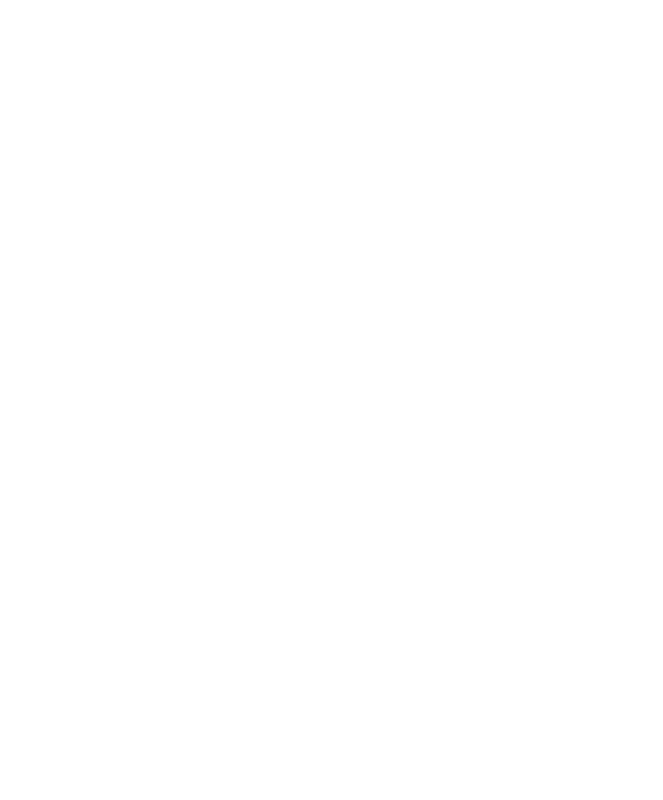
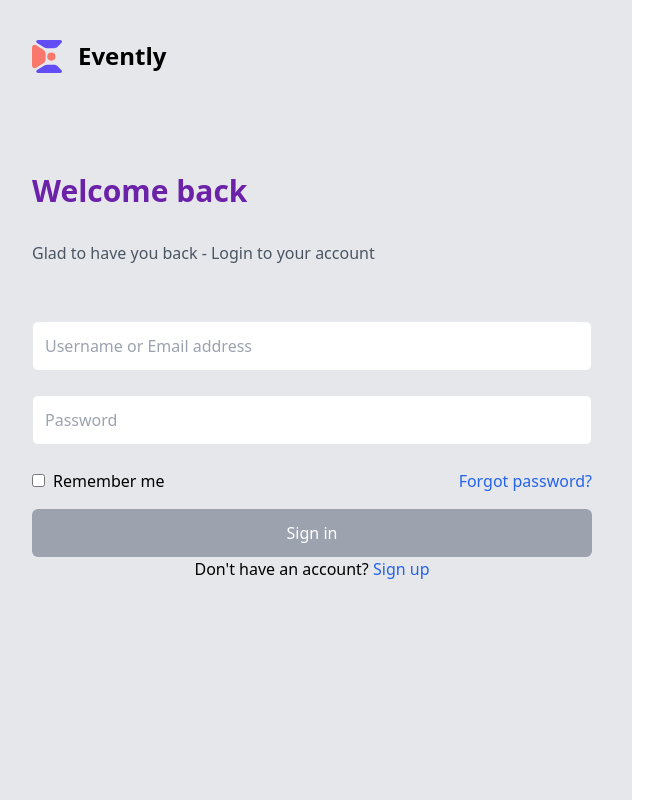
Before and after one commit to Mcdemzy/Evently-EMS, a React (Vite) app: page /test in a window 1280 px wide. Before the commit this address had no page. Shown: the whole page, without its empty margins (8-671 px from the left). Built offline with nearby package versions, Linux system fonts and the light colour scheme.

Commit message:
Completed Login Screen

```diff
--- a/src/App.tsx
+++ b/src/App.tsx
@@ -10,12 +10,14 @@ import PreviewTicket from "./events/2/PreviewTicket";
 import AllEvents from "./components/Events/AllEvents/AllEvents";
 import Signup from "./components/Auth/Signup/Signup";
 import Login from "./components/Auth/Login/Login";
+import Test from "./Test";
 
 const App = () => {
   return (
     <Router>
       <Routes>
         <Route path="/" element={<LandingPage />} />
+        <Route path="/test" element={<Test />} />
         <Route path="/about" element={<AboutPage />} />
         <Route path="/events/all" element={<AllEvents />} />
         <Route path="/signup" element={<Signup />} />
--- /dev/null
+++ b/src/Test.tsx
@@ -0,0 +1,69 @@
+import { Link } from "react-router-dom";
+
+const Test = () => {
+  return (
+    <>
+      <main className="h-screen md:w-1/2 bg-gray-200 p-10 flex flex-col gap-[100px]">
+        <div className="flex gap-4">
+          <img
+            src="images/logo.svg"
+            width={30}
+            height={50}
+            alt="Evently Logo"
+          />
+          <span className="md:text-2xl text-xl font-bold">Evently</span>
+        </div>
+
+        {/* Form Section */}
+
+        <section>
+          <form className="space-y-4 flex flex-col justify-end h-full">
+            <div className="flex flex-col gap-6">
+              <h1 className="text-3xl font-bold text-purple-800 mb-2">
+                Welcome back
+              </h1>
+              <p className="text-gray-600 mb-8">
+                Glad to have you back - Login to your account
+              </p>
+              <input
+                type="text"
+                placeholder="Username or Email address"
+                className="w-full p-3 border rounded-md"
+              />
+              <input
+                type="password"
+                placeholder="Password"
+                className="w-full p-3 border rounded-md"
+              />
+              <div className="flex items-center justify-between">
+                <div className="flex items-center space-x-2">
+                  <input type="checkbox" id="remember" />
+                  <label htmlFor="remember">Remember me</label>
+                </div>
+                <Link to="/forgot-password" className="text-blue-600">
+                  Forgot password?
+                </Link>
+              </div>
+            </div>
+            <div>
+              <button
+                type="submit"
+                className="w-full p-3 bg-gray-400 rounded-md text-white"
+              >
+                Sign in
+              </button>
+              <p className="text-center">
+                Don't have an account?{" "}
+                <Link to="/signup" className="text-blue-600">
+                  Sign up
+                </Link>
+              </p>
+            </div>
+          </form>
+        </section>
+      </main>
+    </>
+  );
+};
+
+export default Test;
--- a/src/components/Auth/Login/Login.tsx
+++ b/src/components/Auth/Login/Login.tsx
@@ -1,30 +1,14 @@
 import { Link } from "react-router-dom";
+import ImageSlider from "../../shared/ImageSlider/ImageSlider";
 
 const Login = () => {
   return (
     <div className="h-screen flex flex-col md:flex-row">
-      {/* Left side - Image slider (optional, like the signup) */}
-      <div className="hidden md:block w-1/2 relative">
-        <img
-          src="images/event-login.png"
-          alt="Event"
-          className="h-full object-cover"
-        />
-        <div className="absolute bottom-0 p-8 text-white">
-          <h2 className="text-[1.5rem] font-semibold text-center">
-            Dream big, plan bigger, and make magic happen.
-          </h2>
-        </div>
-        <Link
-          to="/signup"
-          className="absolute top-4 right-4 text-white bg-opacity-30 bg-black p-2 border border-white border-solid w-20 flex justify-center rounded-3xl z-[10000]"
-        >
-          Sign up
-        </Link>
-      </div>
+      {/* Left side - Image Slider */}
+      <ImageSlider />
 
       {/* Right side - Login form */}
-      <div className="w-full md:w-1/2 h-fit pt-5 bg-white flex justify-center items-center">
+      <div className="w-full h-screen md:w-1/2 h-fit pt-5 bg-white flex justify-center items-center">
         <div className="w-4/5 lg:w-2/3">
           <div className="mb-8">
             <div className="flex gap-4">
--- a/src/components/Auth/Signup/Signup.tsx
+++ b/src/components/Auth/Signup/Signup.tsx
@@ -1,9 +1,7 @@
-import { Swiper, SwiperSlide } from "swiper/react";
-// import { Pagination, Autoplay } from "swiper";
-import "swiper/css";
-import "swiper/css/pagination";
+// import "swiper/css";
+// import "swiper/css/pagination";
 import { Link } from "react-router-dom";
-import { Autoplay, Pagination } from "swiper/modules";
+import ImageSlider from "../../shared/ImageSlider/ImageSlider";
 
 const Signup = () => {
   return (
@@ -89,66 +87,7 @@ const Signup = () => {
       </div>
 
       {/* Right side - Image slider */}
-      <div className="hidden md:block w-1/2 relative">
-        <Swiper
-          spaceBetween={30}
-          slidesPerView={1}
-          loop={true}
-          autoplay={{ delay: 3000, disableOnInteraction: false }}
-          pagination={{ clickable: true }}
-          modules={[Pagination, Autoplay]}
-          className="h-full"
-        >
-          <SwiperSlide>
-            <div className="h-full w-full flex items-center justify-center">
-              <img
-                src="images/event.png"
-                alt="Event 1"
-                className="h-full object-cover"
-              />
-              <div className="absolute bottom-0 p-8 text-white">
-                <h2 className="text-[1.5rem] font-semibold text-center">
-                  Dream big, plan bigger, and make magic happen.
-                </h2>
-              </div>
-            </div>
-          </SwiperSlide>
-          <SwiperSlide>
-            <div className="h-full w-full flex items-center justify-center">
-              <img
-                src="images/event2.png"
-                alt="Event 2"
-                className="h-full object-cover"
-              />
-              <div className="absolute bottom-0 p-8 text-white">
-                <h2 className="text-[1.5rem] font-semibold text-center">
-                  Create unforgettable moments.
-                </h2>
-              </div>
-            </div>
-          </SwiperSlide>
-          <SwiperSlide>
-            <div className="h-full w-full flex items-center justify-center">
-              <img
-                src="images/event3.png"
-                alt="Event 3"
-                className="h-full object-cover"
-              />
-              <div className="absolute bottom-0 p-8 text-white">
-                <h2 className="text-[1.5rem] font-semibold text-center">
-                  Plan events that matter.
-                </h2>
-              </div>
-            </div>
-          </SwiperSlide>
-        </Swiper>
-        <Link
-          to="/login"
-          className="absolute top-4 right-4 text-white bg-opacity-30 bg-black p-2 border border-white border-solid w-20 flex justify-center rounded-3xl z-[10000]"
-        >
-          Sign in
-        </Link>
-      </div>
+      <ImageSlider />
     </div>
   );
 };
--- a/src/components/shared/ImageSlides/ImageSlide.tsx
+++ b/src/components/shared/ImageSlider/ImageSlider.tsx
@@ -4,10 +4,10 @@ import "swiper/css/pagination";
 import { Link } from "react-router-dom";
 import { Autoplay, Pagination } from "swiper/modules";
 
-const ImageSlide = () => {
+const ImageSlider = () => {
   return (
     <>
-      {/* Right side - Image slider */}
+      {/* Image slider */}
       <div className="hidden md:block w-1/2 relative">
         <Swiper
           spaceBetween={30}
@@ -72,4 +72,4 @@ const ImageSlide = () => {
   );
 };
 
-export default ImageSlide;
+export default ImageSlider;
```
